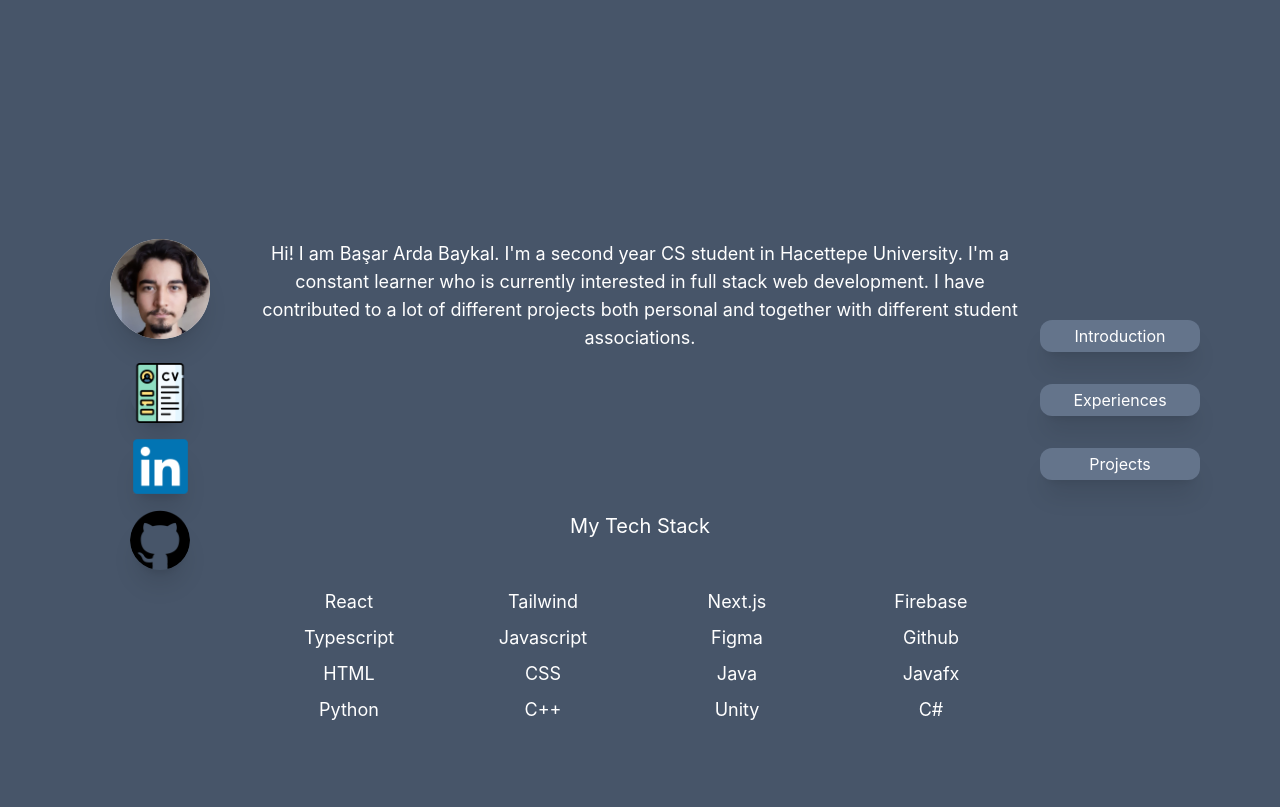
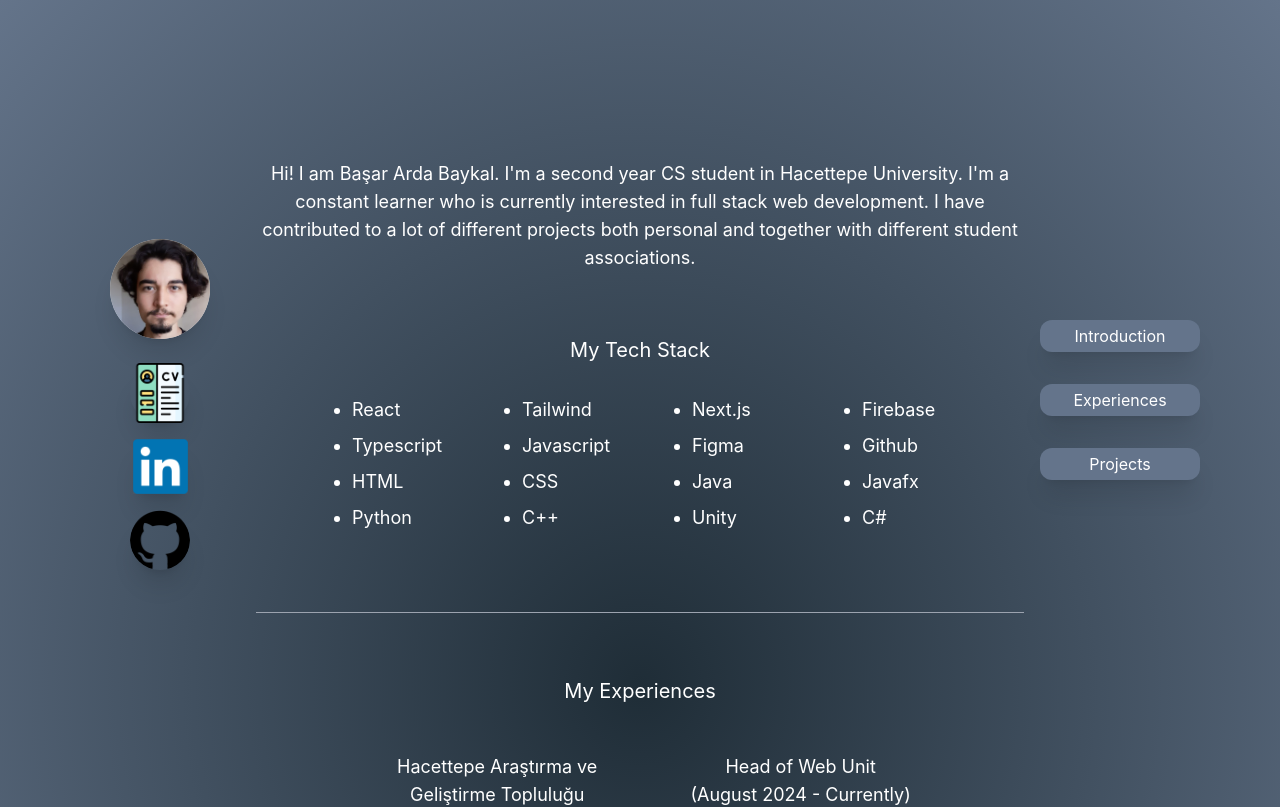
Before and after one commit to basarardabaykal/portfolio, a React (Create React App) app: page / in a window 1280 px wide. Shown: the top 807 px of the page. Built offline with nearby package versions, Linux system fonts and the light colour scheme; no server answers; the database is empty.

Commit message:
better looking background

```diff
--- a/src/App.js
+++ b/src/App.js
@@ -4,7 +4,7 @@ import Projects from "./components/projects"
 function App() {
   return (
     <div className="App">
-      <div className='bg-slate-600 min-h-screen w-full flex flex-row'>
+      <div className='min-h-screen w-full flex flex-row' style={{ background: 'radial-gradient(ellipse, rgba(31, 45, 55, 1) 0%, rgba(100, 116, 138, 1) 100%)' }}>
         <section id ="communications" className='w-1/5 flex flex-col justify-center fixed items-center h-full left-8'>
           <div className='bg-gray-300 w-[100px] h-[100px] rounded-full mx-auto overflow-hidden my-4  shadow-xl'><img src="/me.jpeg" alt="me.png" /></div>
           <a id='cv' href="" className='w-[60px] h-[60px] rounded-full mx-auto my-2 shadow-xl'>
@@ -18,52 +18,52 @@ function App() {
         </section>
         <section id = "main" className=' min-h-screen w-3/5 max-w-screen-md mx-auto py-40 text-white text-lg'>
           <div id="intro" className='flex flex-col'>
-            <div className='flex flex-row mx-auto my-20'>
+            <div className='flex flex-row mx-auto'>
               <p>Hi! I am Başar Arda Baykal. I'm a second year CS student in Hacettepe University.
                 I'm a constant learner who is currently interested in full stack web development.
                 I have contributed to a lot of different projects both personal and together with different student associations.
               </p>
             </div>
-            <div className='my-20'>
-              <p className='text-xl mb-12'>My Tech Stack</p>
-              <div className='grid grid-cols-4 gap-2'>
-                <ul>React</ul>
-                <ul>Tailwind</ul>
-                <ul>Next.js</ul>
-                <ul>Firebase</ul>
-                <ul>Typescript</ul>
-                <ul>Javascript</ul>
-                <ul>Figma</ul>
-                <ul>Github</ul>
-                <ul>HTML</ul>
-                <ul>CSS</ul>
-                <ul>Java</ul>
-                <ul>Javafx</ul>
-                <ul>Python</ul>
-                <ul>C++</ul>
-                <ul>Unity</ul>
-                <ul>C#</ul>
-              </div>
+            <div className='mt-16 pb-20 border-b-[0.5px] border-gray-400'>
+              <p className='text-xl mb-8'>My Tech Stack</p>
+              <ul className='grid grid-cols-4 gap-2 list-disc pl-24'>
+                <li className='text-left'>React</li>
+                <li className='text-left'>Tailwind</li>
+                <li className='text-left'>Next.js</li>
+                <li className='text-left'>Firebase</li>
+                <li className='text-left'>Typescript</li>
+                <li className='text-left'>Javascript</li>
+                <li className='text-left'>Figma</li>
+                <li className='text-left'>Github</li>
+                <li className='text-left'>HTML</li>
+                <li className='text-left'>CSS</li>
+                <li className='text-left'>Java</li>
+                <li className='text-left'>Javafx</li>
+                <li className='text-left'>Python</li>
+                <li className='text-left'>C++</li>
+                <li className='text-left'>Unity</li>
+                <li className='text-left'>C#</li>
+              </ul>
             </div>
           </div>
-          <div id="experiences" className='my-20 px-12'>
+          <div id="experiences" className='mt-16 px-12 pb-20 border-b-[0.5px] border-gray-400'>
             <p className='text-xl mb-12'>My Experiences</p>
             <div className='flex flex-row justify-evenly mb-20'>
-              <p className='max-w-40'>Hacettepe Araştırma ve Geliştirme Topluluğu</p>
+              <p className='max-w-64'>Hacettepe Araştırma ve Geliştirme Topluluğu</p>
               <div className='my-auto flex flex-col'>
                 <p>Head of Web Unit</p>
                 <p>(August 2024 - Currently)</p>
               </div>
             </div>
             <div className='flex flex-row justify-evenly mt-16'>
-              <p className='max-w-40'>ACM Hacettepe Öğrenci Topluluğu</p>
+              <p className='max-w-64'>ACM Hacettepe Öğrenci Topluluğu</p>
               <div className='my-auto flex flex-col'>
                 <p>Web Developer</p>
                 <p>(December 2023 - Currently)</p>
               </div>
             </div>
           </div>
-          <div id='projects' className='mt-40'>
+          <div id='projects' className='mt-20'>
             <p className='text-xl mb-12'>My Projects</p>
             <Projects></Projects>
           </div>
```
